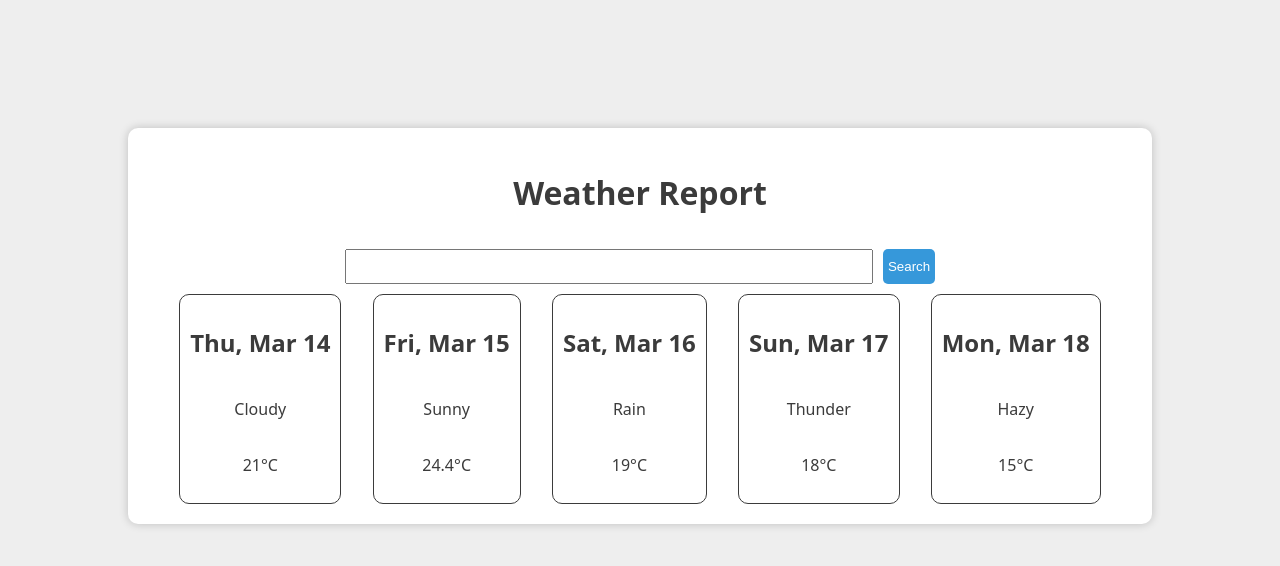
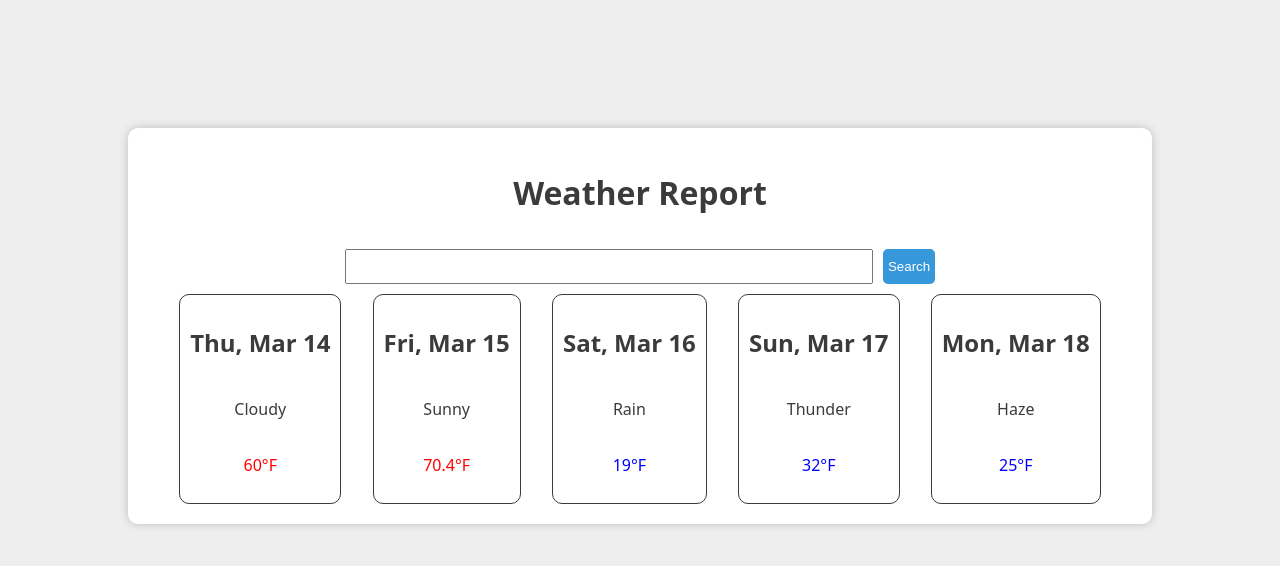
Before and after one commit to javiiicz/weather-report-app, a React (Vite) app: page / in a window 1280 px wide. Shown: the top 566 px of the page. Built offline with nearby package versions, Linux system fonts and the light colour scheme.

Commit message:
Color styling depending on temp

```diff
--- a/src/Day.css
+++ b/src/Day.css
@@ -7,3 +7,11 @@
     border-radius: 10px;
     border-width: 1px;
 }
+
+.cold {
+    color: blue;
+}
+
+.hot {
+    color: red;
+}
--- a/src/Day.jsx
+++ b/src/Day.jsx
@@ -4,11 +4,18 @@ import PropTypes from "prop-types";
 import "./Day.css"
 
 const Day = (props) => {
+    let tempClass =  ""
+    if (props.temperature < 60) {
+        tempClass = "cold"
+    } else {
+        tempClass = "hot"
+    }
+
     return (
         <div className="day-container">
             <h2>{props.date}</h2>
             <p>{props.weather}</p>
-            <p>{props.temperature}°C</p>
+            <p className={tempClass}>{props.temperature}°F</p>
         </div>
     )
 }
--- a/src/Forecast.jsx
+++ b/src/Forecast.jsx
@@ -7,11 +7,11 @@ import "./Forecast.css"
 const Forecast = () => {
     return (
         <div className="forecast-container">
-            <Day date="Thu, Mar 14"  weather="Cloudy" temperature={21.0}/>
-            <Day date="Fri, Mar 15"  weather="Sunny" temperature={24.4}/>
+            <Day date="Thu, Mar 14"  weather="Cloudy" temperature={60.0}/>
+            <Day date="Fri, Mar 15"  weather="Sunny" temperature={70.4}/>
             <Day date="Sat, Mar 16"  weather="Rain" temperature={19.0}/>
-            <Day date="Sun, Mar 17"  weather="Thunder" temperature={18.0}/>
-            <Day date="Mon, Mar 18"  weather="Hazy" temperature={15.0}/>
+            <Day date="Sun, Mar 17"  weather="Thunder" temperature={32.0}/>
+            <Day date="Mon, Mar 18"  weather="Haze" temperature={25.0}/>
         </div>
     )
 }
```
